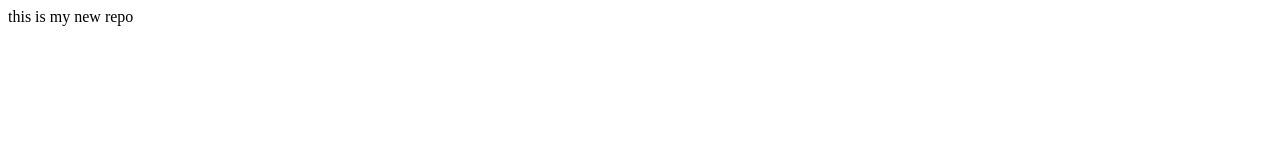
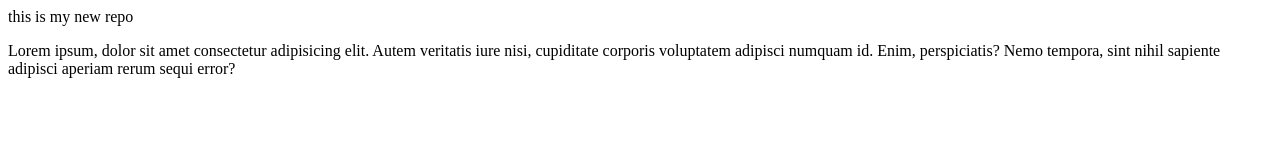
Before and after one commit to sajdaparween/localrepo, a plain HTML site: page index.html in a window 1280 px wide. Drawn offline with Linux system fonts and the light colour scheme.

Commit message:
add new feature

```diff
--- a/index.html
+++ b/index.html
@@ -1 +1,2 @@
 <p>this is my new repo</p>
+<p>Lorem ipsum, dolor sit amet consectetur adipisicing elit. Autem veritatis iure nisi, cupiditate corporis voluptatem adipisci numquam id. Enim, perspiciatis? Nemo tempora, sint nihil sapiente adipisci aperiam rerum sequi error?</p>
```
